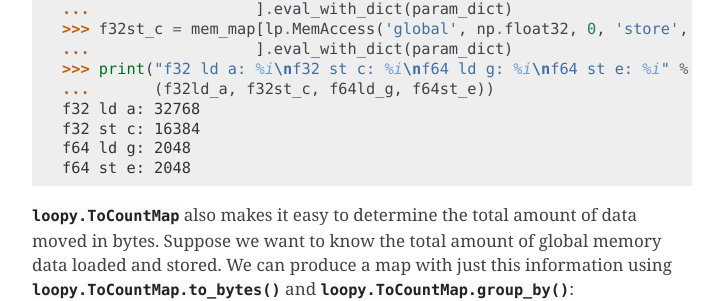
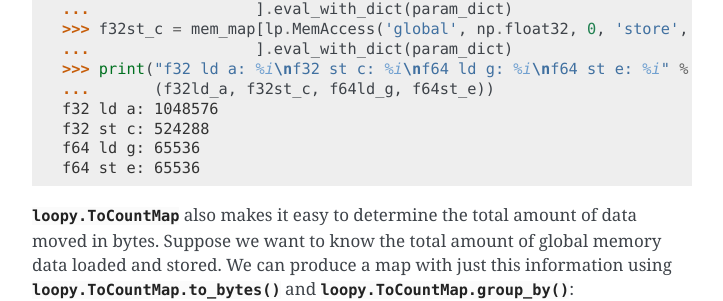
Before and after one commit to inducer/loopy, a Sphinx documentation site: the page built from doc/tutorial.rst, in a window 1280 px wide and 1400 px high, scrolled down 31070 px. Shown: the part 838-1139 px from the top of the window, without its empty margins (388-1111 px from the left). Built offline with Sphinx 7.4.7, drawn with Linux system fonts in a browser that asks for light colours; some of the changed text lies outside the part shown.

Commit message:
updated doctests for count_granularity rounding changes

```diff
--- a/doc/tutorial.rst
+++ b/doc/tutorial.rst
@@ -1679,10 +1679,10 @@ We can evaluate these polynomials using :func:`islpy.eval_with_dict`:
     ...                  ].eval_with_dict(param_dict)
     >>> print("f32 ld a: %i\nf32 st c: %i\nf64 ld g: %i\nf64 st e: %i" %
     ...       (f32ld_a, f32st_c, f64ld_g, f64st_e))
-    f32 ld a: 32768
-    f32 st c: 16384
-    f64 ld g: 2048
-    f64 st e: 2048
+    f32 ld a: 1048576
+    f32 st c: 524288
+    f64 ld g: 65536
+    f64 st e: 65536
 
 :class:`loopy.ToCountMap` also makes it easy to determine the total amount
 of data moved in bytes. Suppose we want to know the total amount of global
```
Also changed, not shown: other parts of doc/tutorial.rst (+16 -16 lines).
